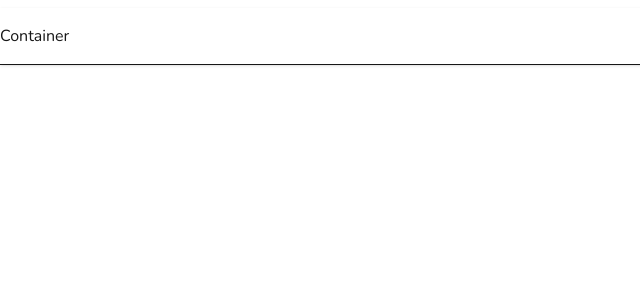
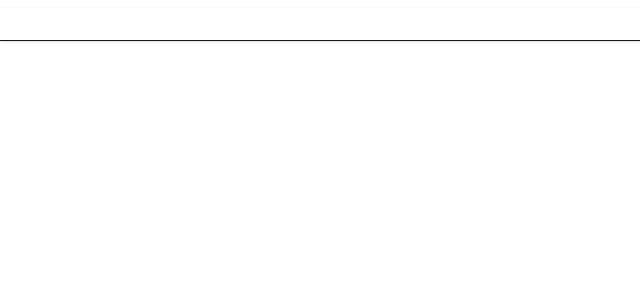
Before and after one commit to sarim-alis/stay-villa, a Next.js app: page / in a window 1280 px wide. Shown: the top 300 px of the page, without its empty margins (0-640 px from the left). Built offline with nearby package versions, Linux system fonts and the light colour scheme.

Commit message:
feat/Container setups

```diff
--- a/app/components/Container.tsx
+++ b/app/components/Container.tsx
@@ -1,7 +1,26 @@
-const Container = () => {
+'use client';
+
+interface ContainerProps {
+    children: React.ReactNode;
+}
+
+const Container: React.FC<ContainerProps> = ({
+    children
+}) => {
     return (
-        <div>Container</div>
-    )
+        <div
+         className="
+          max-w-[2520px]
+          mx-auto
+          xl:px-20
+          md:px-10
+          sm:px-2
+          px-4
+        "
+        >
+        {children}
+        </div>
+    );
 }
 
 export default Container;
--- a/app/components/navbar/Navbar.tsx
+++ b/app/components/navbar/Navbar.tsx
@@ -5,11 +5,23 @@
     <div className="fixed w-full bg-white z-10 shadow-sm">
       <div
         className="
-        py-4
-        border-b
+            py-4
+            border-b
         "
       >
         <Container>
+            <div
+             className="
+              flex
+              flex-row
+              items-center
+              justify-between
+              gap-3
+              md:gap-0
+             "
+            >
+
+            </div>
 
         </Container>
       </div>
```
